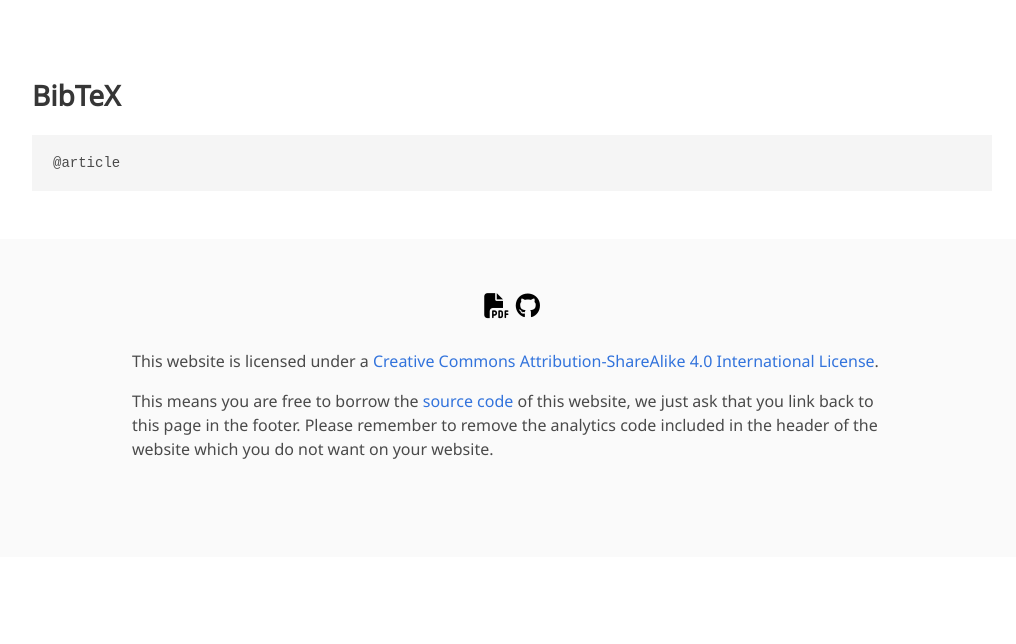
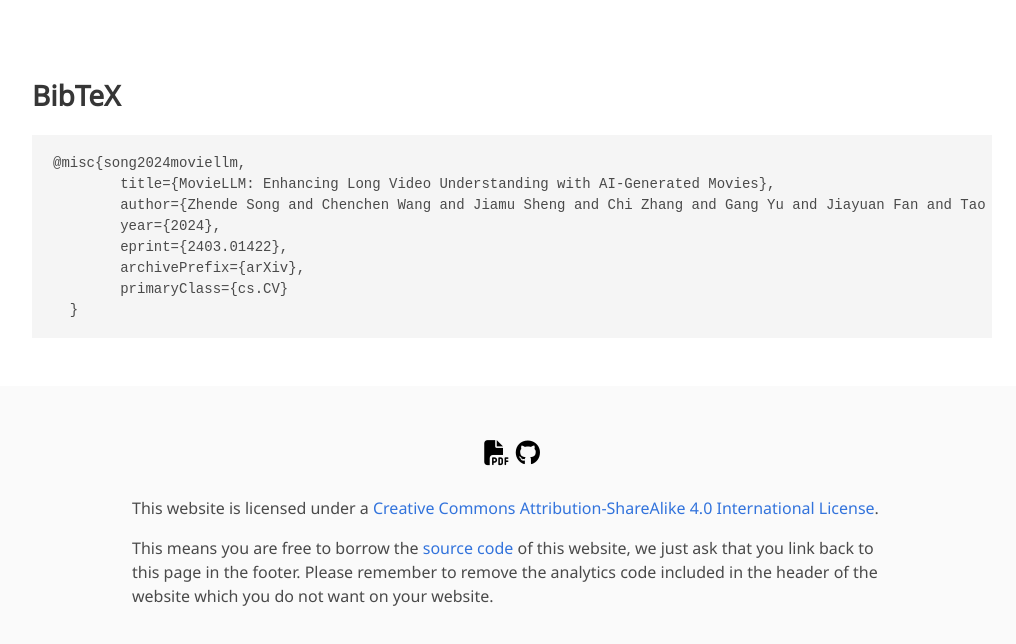
Before and after one commit to Deaddawn/MovieLLM, a plain HTML site: page index.html in a window 1280 px wide. Shown: the part 4122-4766 px from the top of the page, without its empty margins (128-1144 px from the left). Before the commit the page ends 4679 px from the top, so only its background shows below. Drawn offline with nearby package versions, Linux system fonts and the light colour scheme; some icons are missing; a web font is replaced by a local one.

Commit message:
update paper url

```diff
--- a/index.html
+++ b/index.html
@@ -70,7 +70,7 @@
               <div class="publication-links">
                 <!-- PDF Link. -->
                 <span class="link-block">
-                  <a href="" class="external-link button is-normal is-rounded is-dark">
+                  <a href="https://arxiv.org/pdf/2403.01422.pdf" class="external-link button is-normal is-rounded is-dark">
                     <span class="icon">
                       <i class="fas fa-file-pdf"></i>
                     </span>
@@ -78,7 +78,7 @@
                   </a>
                 </span>
                 <span class="link-block">
-                  <a href="" class="external-link button is-normal is-rounded is-dark">
+                  <a href="https://arxiv.org/abs/2403.01422" class="external-link button is-normal is-rounded is-dark">
                     <span class="icon">
                       <i class="ai ai-arxiv"></i>
                     </span>
@@ -266,7 +266,14 @@
   <section class="section" id="BibTeX">
     <div class="container is-max-desktop content">
       <h2 class="title">BibTeX</h2>
-      <pre><code>@article</code></pre>
+      <pre><code>@misc{song2024moviellm,
+        title={MovieLLM: Enhancing Long Video Understanding with AI-Generated Movies},
+        author={Zhende Song and Chenchen Wang and Jiamu Sheng and Chi Zhang and Gang Yu and Jiayuan Fan and Tao Chen},
+        year={2024},
+        eprint={2403.01422},
+        archivePrefix={arXiv},
+        primaryClass={cs.CV}
+  }</code></pre>
     </div>
   </section>
 
```
